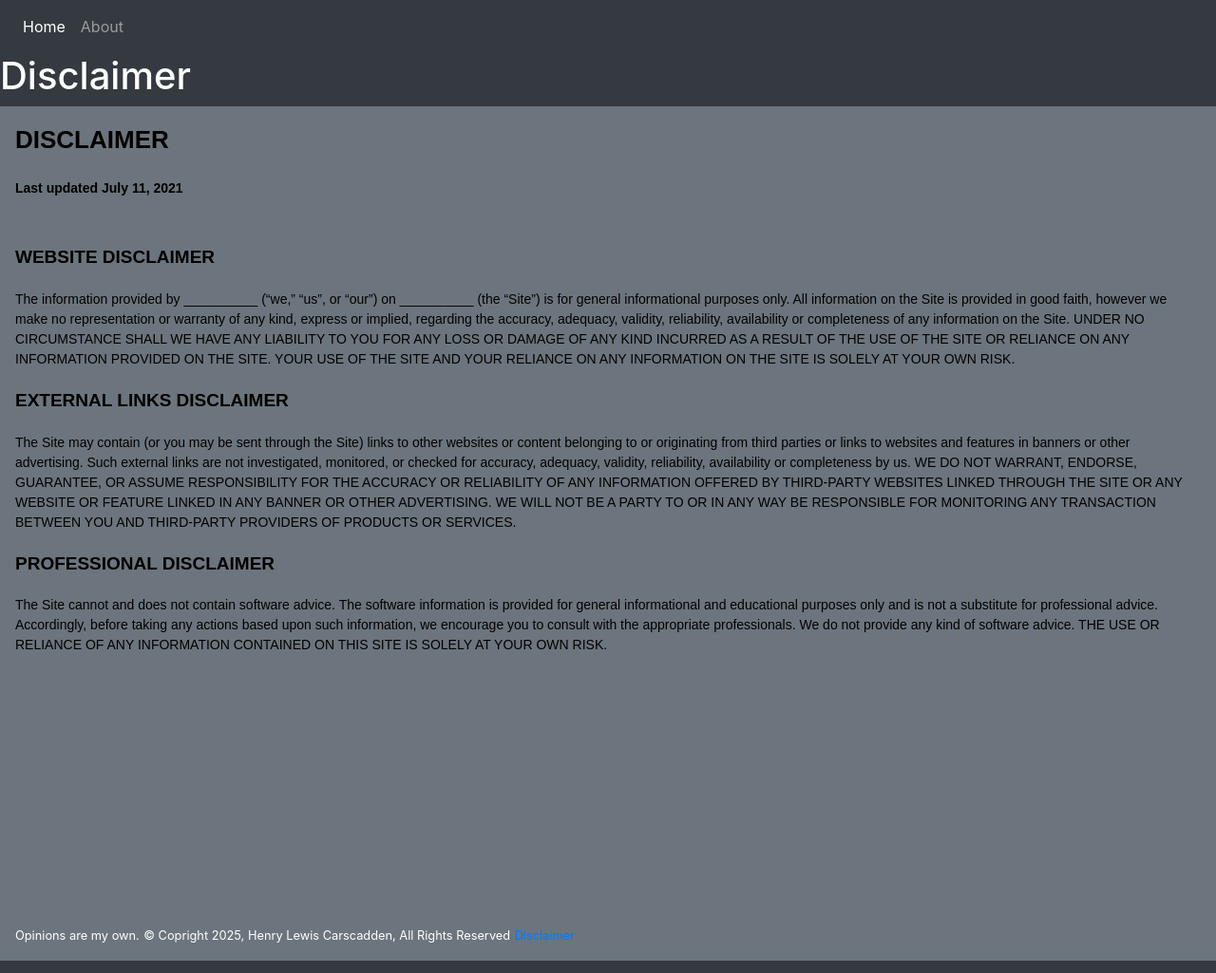
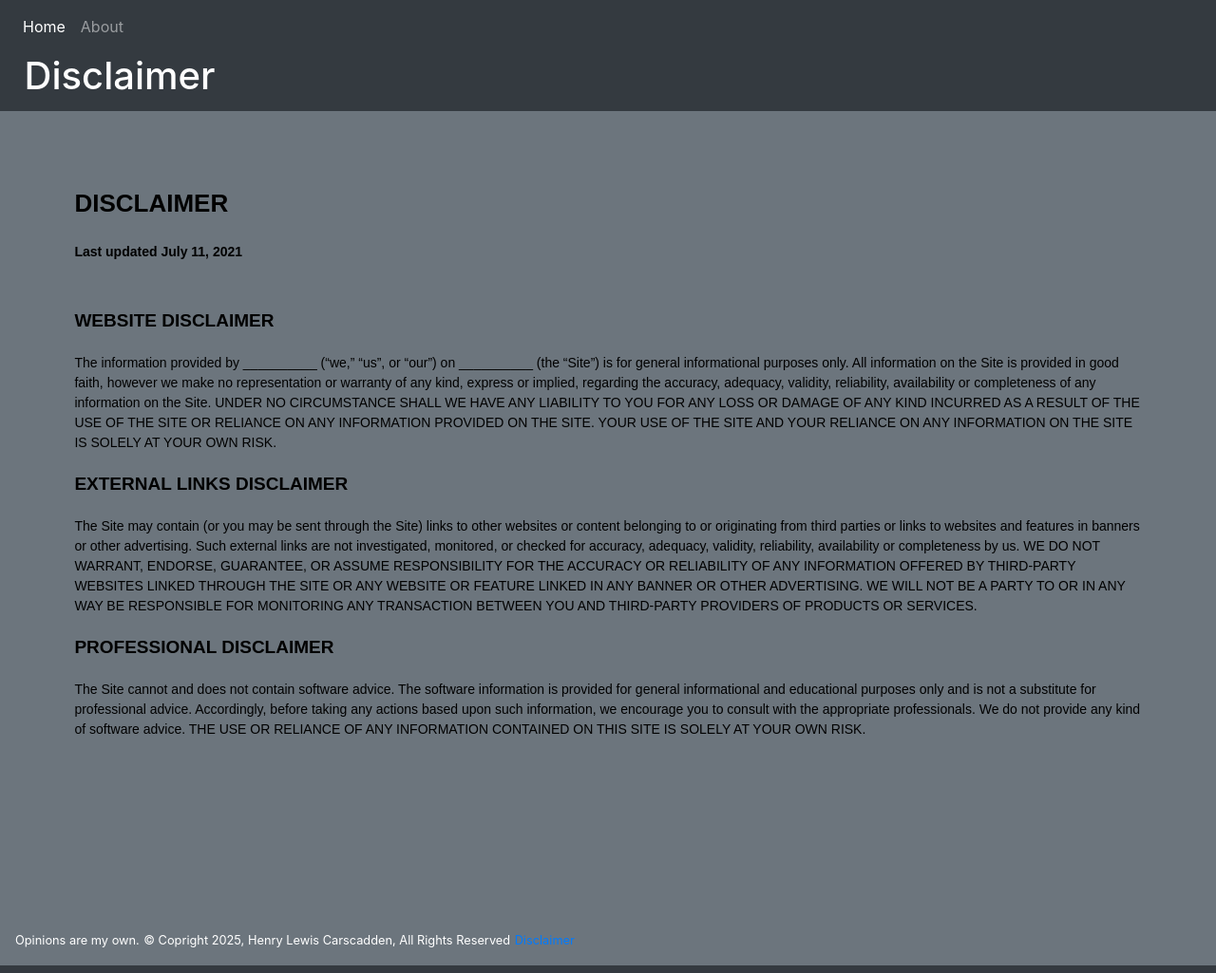
Before and after one commit to hcars/hcars.github.io, a Jekyll site: the page built from disclaimer.html, in a window 1280 px wide. Shown: the whole page at 95% size. Built offline with Jekyll 4.4.1, drawn with Linux system fonts in a browser that asks for light colours.

Commit message:
Modified the margins to get better display.

```diff
--- a/_layouts/default.html
+++ b/_layouts/default.html
@@ -11,10 +11,19 @@ footer {
 }
 
 #home-main {
-	min-height: 100vh;
+ min-height: 100vh;
  display: flex;
  flex-direction: column;
 
+}
+
+#home-content {
+  margin: 5%;
+}
+
+.post-title {
+  margin-left: 2%;
+  margin-bottom: 1%;
 }
 
 
@@ -38,9 +47,11 @@ footer {
   <body class="bg-dark text-white">
     {% include navigation.html %}
     <div class="page">
-	    <h1>{{page.title}} </h1>
+	    <h1 class="post-title">{{page.title}} </h1>
     <div id="home-main" class="p-3 mb-2 bg-secondary text-white">
+      <div id="home-content">
 		    {{ content }}
+      </div>
     </div>
     {% include footer.html %}
     </div>
```
